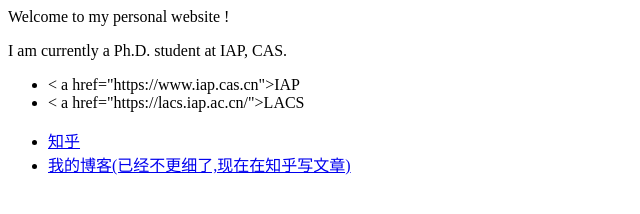
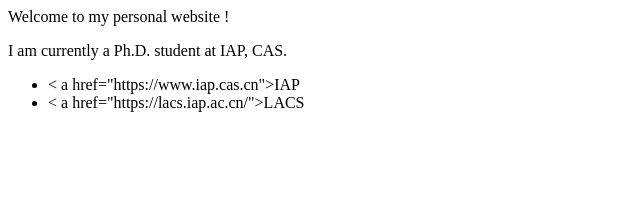
Before and after one commit to IAP-FuYaNan/IAP-FuYaNan.github.io, a plain HTML site: page index.html in a window 1280 px wide. Shown: the whole page, without its empty margins (0-640 px from the left). Drawn offline with Linux system fonts and the light colour scheme.

Commit message:
Update index.html

```diff
--- a/index.html
+++ b/index.html
@@ -4,7 +4,3 @@
   <li> < a href="https://www.iap.cas.cn">IAP</a> </li>
   <li> < a href="https://lacs.iap.ac.cn/">LACS</a> </li>
 </ul>
-<ul>
-  <li> <a href="https://www.zhihu.com/people/AJLoveChina">知乎</a> </li>
-  <li> <a href="http://hejie.nigeerhuo.com">我的博客(已经不更细了,现在在知乎写文章)</a> </li>
-</ul>
```
